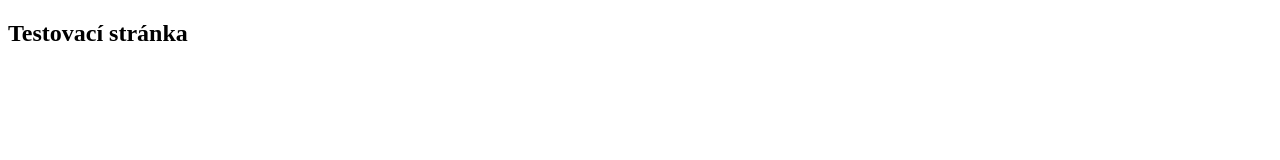
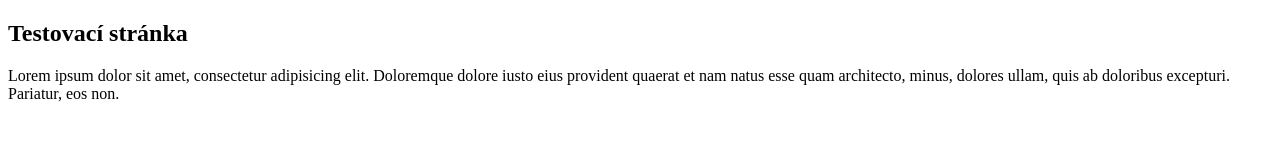
Before and after one commit to huneibagur/halouska222, a plain HTML site: page index.html in a window 1280 px wide. Drawn offline with Linux system fonts and the light colour scheme.

Commit message:
pridan_prvni_odstavec

```diff
--- a/index.html
+++ b/index.html
@@ -5,5 +5,7 @@
 </head>
 <body>
     <h2>Testovací stránka</h2>
+    <p>Lorem ipsum dolor sit amet, consectetur adipisicing elit. Doloremque dolore iusto eius provident quaerat et nam
+        natus esse quam architecto, minus, dolores ullam, quis ab doloribus excepturi. Pariatur, eos non.</p>
 </body>
 </html>
```
